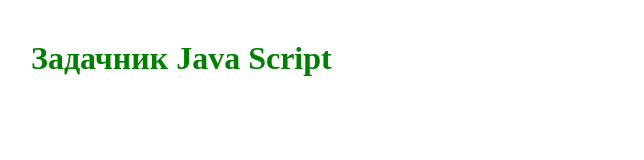
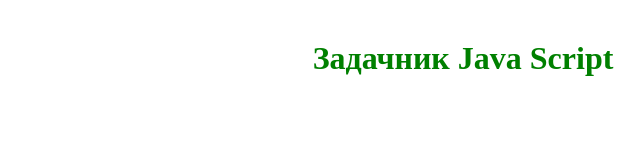
Before and after one commit to Andrii-Mitko/Zadachnik-JavaScript, a website: page index.html in a window 1280 px wide. Shown: the whole page, without its empty margins (177-821 px from the left). Drawn offline with Linux system fonts and the light colour scheme.

Commit message:
add task 75, Books

```diff
--- a/index.html
+++ b/index.html
@@ -14,7 +14,9 @@
       </div>
     </header>
     <main>
-      <h1 style="color: green; margin: 40px 200px">Задачник Java Script</h1>
+      <h1 style="color: green; margin: 40px 0; text-align: center">
+        Задачник Java Script
+      </h1>
       <div class="div"></div>
     </main>
     <footer></footer>
```
Also changed, not shown: js/task/5module-5-2.js (+68 -7 lines).
